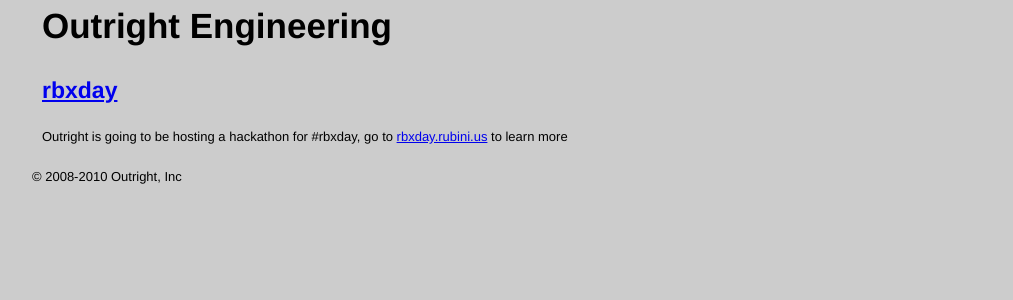
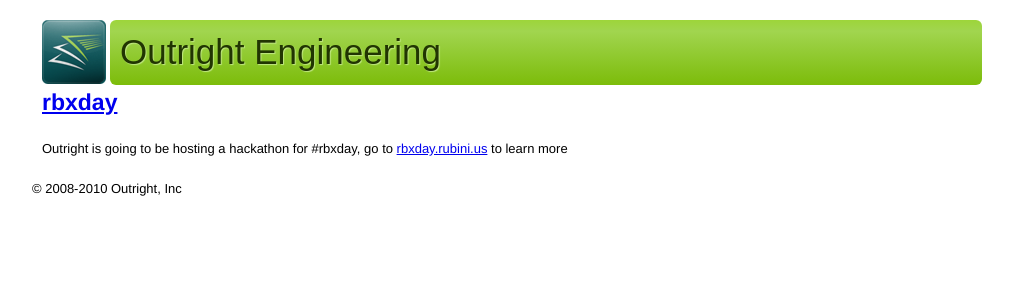
Before and after one commit to ravasthi/outright.github.com, a Jekyll site: the page built from index.html, in a window 1280 px wide. Shown: the top 300 px of the page, without its empty margins (128-1141 px from the left). Built offline with Jekyll 4.4.1, drawn with Linux system fonts in a browser that asks for light colours; some web fonts are replaced; Markdown is read by kramdown in place of the engine named in the settings; the list of posts is cut into pages by our own code.

Commit message:
header styles

```diff
--- a/_includes/header.html
+++ b/_includes/header.html
@@ -4,6 +4,8 @@
   <title>{{ page.title }} | outright</title>
   <meta http-equiv="Content-Type" content="text/html; charset=UTF-8" />
   <meta http-equiv="Content-Language" content="en-us" />
+  <link href='http://fonts.googleapis.com/css?family=Rosario' rel='stylesheet' type='text/css'>
+
   <link rel="stylesheet" type="text/css" href="/stylesheets/reset.css" />
   <link rel="stylesheet" type="text/css" href="/stylesheets/text.css" />
   <link rel="stylesheet" type="text/css" href="/stylesheets/960_16_col.css" />
@@ -13,7 +15,12 @@
 <body>
 
   <div class="container_16">
-    <div class="grid_7">
-      <h1>Outright Engineering</h1>
+    <div class="grid_16">
+      <div class="header">
+        <div class="header-logo"></div>
+        <div class="header-content">
+          <h1>Outright Engineering</h1>
+        </div>
+      </div>
     </div>
     <div class="clear"></div>
--- a/stylesheets/application.css
+++ b/stylesheets/application.css
@@ -1,5 +1,5 @@
 body {
-  background: #ccc; }
+  background: #fff; }
 
 h1 {
   font-size: 35px; }
@@ -10,5 +10,40 @@
   padding-left: 5px;
   font-size: 10px; }
 
+.header {
+  margin-top: 20px;
+}
+.header-logo {
+  height: 64px;
+  width: 64px;
+  margin-right: 4px;
+  background: url("/images/or_mark_64x64.png")no-repeat;
+  float: left;
+}
+.header-content {
+  background: #9dd53a; /* Old browsers */
+  background: -moz-linear-gradient(top, #9dd53a 0%, #a1d54f 17%, #7cbc0a 100%); /* FF3.6+ */
+  background: -webkit-gradient(linear, left top, left bottom, color-stop(0%,#9dd53a), color-stop(17%,#a1d54f), color-stop(100%,#7cbc0a)); /* Chrome,Safari4+ */
+  background: -webkit-linear-gradient(top, #9dd53a 0%,#a1d54f 17%,#7cbc0a 100%); /* Chrome10+,Safari5.1+ */
+  background: -o-linear-gradient(top, #9dd53a 0%,#a1d54f 17%,#7cbc0a 100%); /* Opera11.10+ */
+  background: -ms-linear-gradient(top, #9dd53a 0%,#a1d54f 17%,#7cbc0a 100%); /* IE10+ */
+  filter: progid:DXImageTransform.Microsoft.gradient( startColorstr='#9dd53a', endColorstr='#7cbc0a',GradientType=0 ); /* IE6-9 */
+  background: linear-gradient(top, #9dd53a 0%,#a1d54f 17%,#7cbc0a 100%); /* W3C */
+  overflow: hidden;
+  -moz-border-radius: 6px;
+  -webkit-border-radius: 6px;
+  border-radius: 6px;
+  padding: 0px 10px;
+}
+
+.header-content h1 {
+  color: #213502;
+  text-shadow: 1px 1px 1px #c0e782;
+  font-family: 'Rosario', sans-serif;
+  font-weight: normal;
+  margin: 6px 0px;
+}
+
 .content {
-  background: #fff;}
+  background: #fff;
+  margin-top: 40px;}
```
Also changed, not shown: images/or_mark_64x64.png (added).
